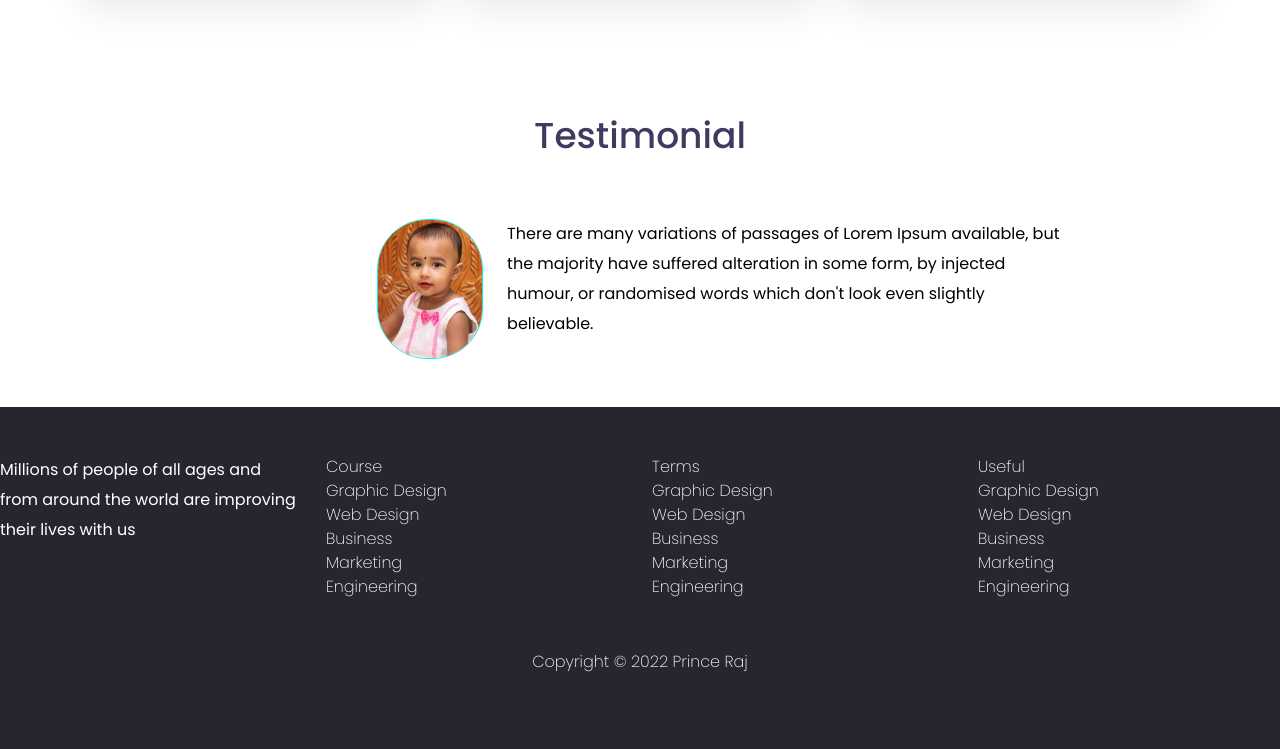
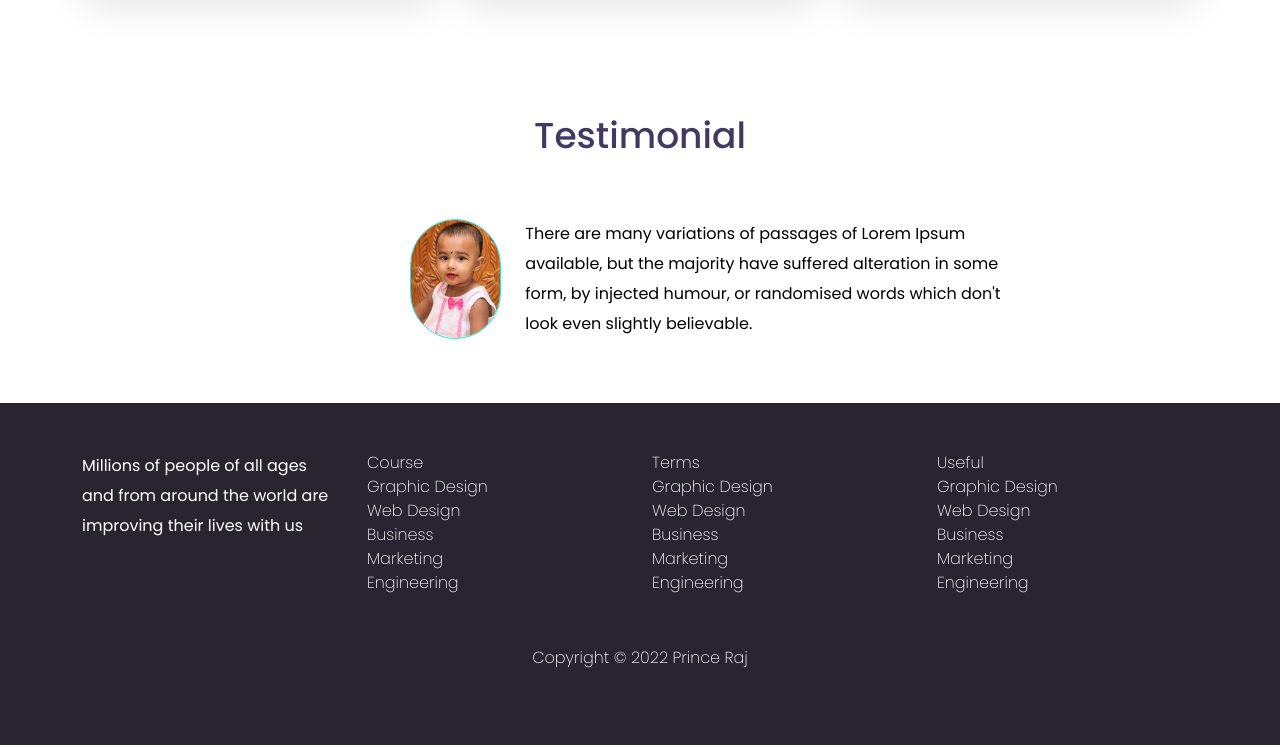
Before and after one commit to rajprince71/E-School, a plain HTML site: page index.html in a window 1280 px wide. Shown: the part 1806-2555 px from the top of the page. Drawn offline with nearby package versions, Linux system fonts and the light colour scheme.

Commit message:
Add files via upload

```diff
--- a/index.html
+++ b/index.html
@@ -154,7 +154,7 @@
     </section>
 
     <section class="Testimonial pt-5 pb-5">
-      <div class="cotainer">
+      <div class="container">
         <div class="row">
           <div class="col-md-12 pt-3 pb-5 heading">
             <h1>Testimonial</h1>
@@ -184,7 +184,7 @@
 
 
     <footer class="pt-5 pb-5">
-      <div class="cotainer">
+      <div class="container">
         <div class="row">
           <div class="col-md-3">
             <p>Millions of people of all ages and from around the world are improving their lives with us</p>
```
